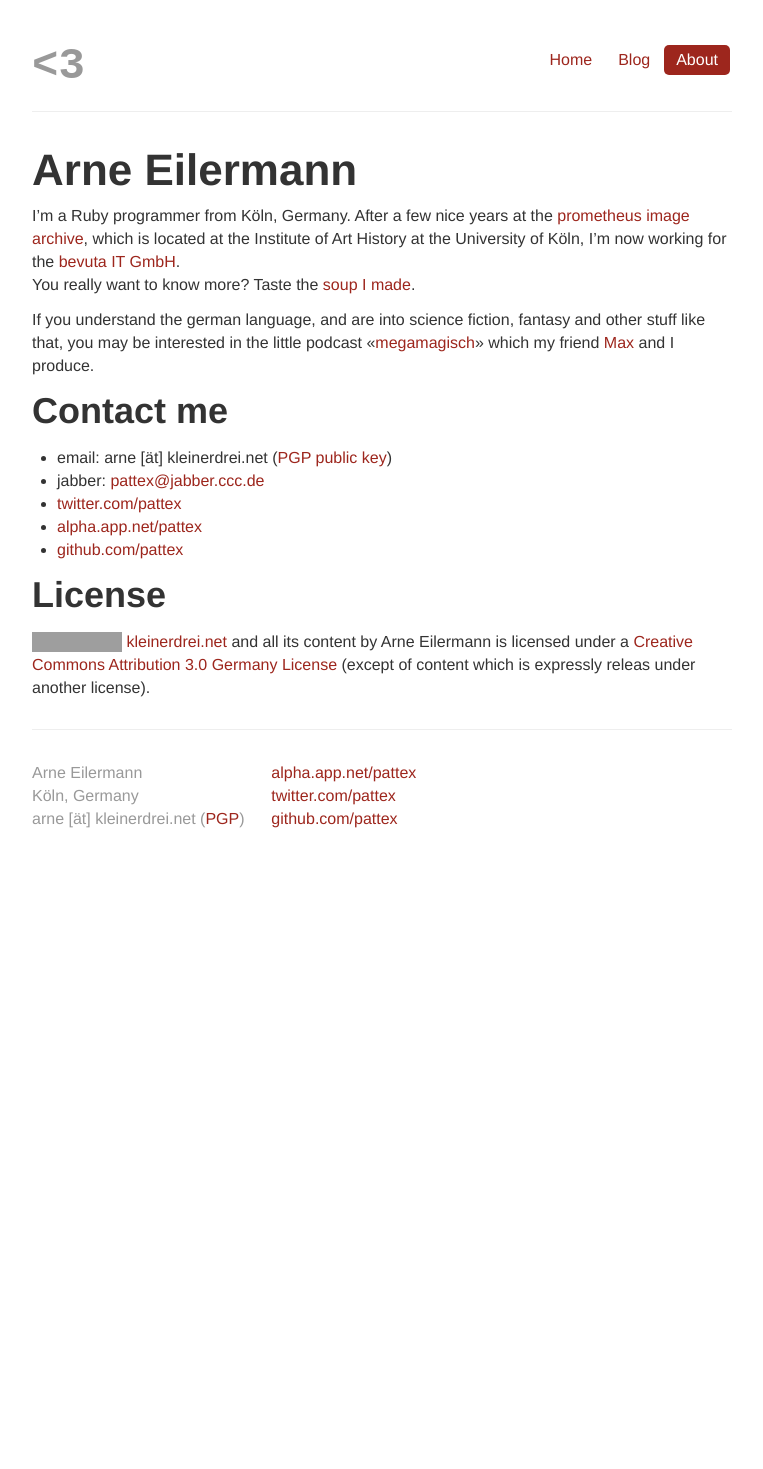
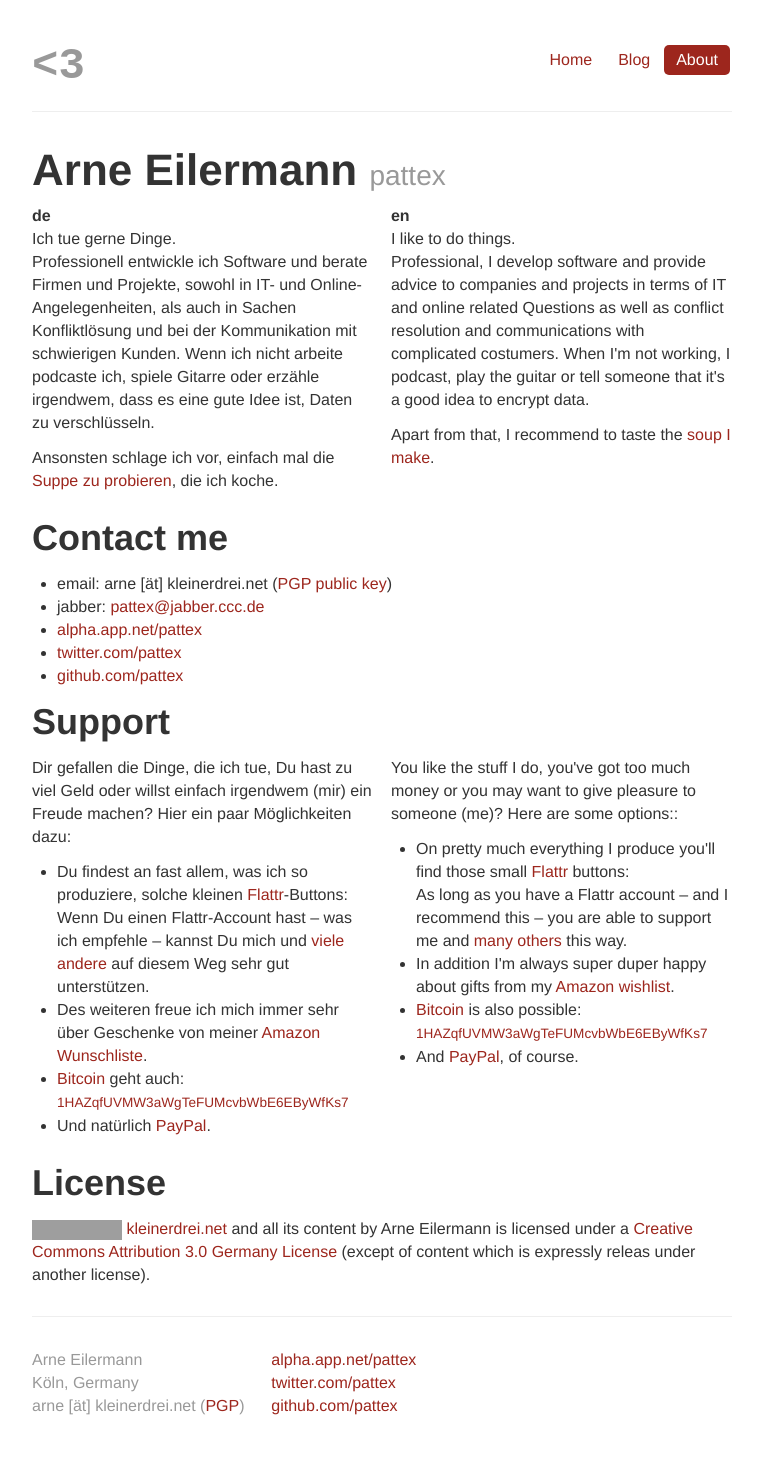
Before and after one commit to pattex/kleinerdrei.net, a Jekyll site: the page built from about.md, in a window 1280 px wide. Shown: the whole page, without its empty margins (258-1021 px from the left). Built offline with Jekyll 4.4.1, drawn with Linux system fonts in a browser that asks for light colours; comment, search, counter and statistics services are not loaded; before the commit the page ends 900 px from its top, so only the background shows below that; grey boxes are pictures that could not be loaded.

Commit message:
Added a support section and some more to the about page. Also I changed the headline of the frontpage.

```diff
--- a/about.md
+++ b/about.md
@@ -2,21 +2,85 @@
 layout: default
 title: About Arne Eilermann
 ---
-# Arne Eilermann
+<h1>Arne Eilermann <small>pattex</small></h1>
 
-I'm a Ruby programmer from Köln, Germany. After a few nice years at the [prometheus image archive](http://prometheus-bildarchiv.de/), which is located at the Institute of Art History at the University of Köln, I'm now working for the [bevuta IT GmbH](http://www.bevuta.com/).
-You really want to know more? Taste the [soup I made](http://pattex.soup.io/).
-
-If you understand the german language, and are into science fiction, fantasy and other stuff like that, you may be interested in the little podcast «[megamagisch](http://megamagis.ch/)» which my friend [Max](http://www.verdammtguterkuchen.de/) and I produce.
+<div class="row-fluid">
+  <div class="span6">
+    <strong>de</strong>
+    <p>
+      Ich tue gerne Dinge.<br>
+      Professionell entwickle ich Software und berate Firmen und Projekte, sowohl in IT- und Online-Angelegenheiten, als auch in Sachen Konfliktlösung und bei der Kommunikation mit schwierigen Kunden. Wenn ich nicht arbeite podcaste ich, spiele Gitarre oder erzähle irgendwem, dass es eine gute Idee ist, Daten zu verschlüsseln.
+    </p>
+    <p>
+      Ansonsten schlage ich vor, einfach mal die <a href="http://pattex.soup.io/">Suppe zu probieren</a>, die ich koche.
+    </p>
+  </div>
+  <div class="span6">
+    <strong>en</strong>
+    <p>
+      I like to do things.<br>
+      Professional, I develop software and provide advice to companies and projects in terms of IT and online related Questions as well as conflict resolution and communications with complicated costumers. When I'm not working, I podcast, play the guitar or tell someone that it's a good idea to encrypt data.
+    </p>
+    <p>
+      Apart from that, I recommend to taste the <a href="http://pattex.soup.io/">soup I make</a>.
+    </p>
+  </div>
+</div>
 
 ## Contact me
 
 * email: arne \[ät\] kleinerdrei.net ([PGP public key](http://pgp.mit.edu:11371/pks/lookup?op=get&search=0x397C6A2CC1ACAEE7))
 * jabber: [pattex@jabber.ccc.de](xmpp:pattex@jabber.ccc.de)
+* [alpha.app.net/pattex](https://alpha.app.net/pattex)
 * [twitter.com/pattex](https://twitter.com/pattex/)
-* [alpha.app.net/pattex](https://alpha.app.net/pattex)
 * [github.com/pattex](https://github.com/pattex)
 
+## Support
+
+<div class="row-fluid">
+  <div class="span6">
+    <p>
+      Dir gefallen die Dinge, die ich tue, Du hast zu viel Geld oder willst einfach irgendwem (mir) ein Freude machen? Hier ein paar Möglichkeiten dazu:
+    </p>
+    <ul>
+      <li>
+        Du findest an fast allem, was ich so produziere, solche kleinen <a href="https://flattr.com">Flattr</a>-Buttons:
+        <a class="FlattrButton" style="display:none;" title="kleinerdrei.net &lt;3" href="https://kleinerdrei.net"  data-flattr-uid="pattex" data-flattr-popout="1" data-flattr-button="compact" data-flattr-category="text" data-flattr-language="en_GB">kleinerdrei.net &lt;3</a><br>
+        Wenn Du einen Flattr-Account hast – was ich empfehle – kannst Du mich und <a href="https://flattr.com/catalog" title="Catalog - Flattr.com">viele andere</a> auf diesem Weg sehr gut unterstützen.
+      </li>
+      <li>
+        Des weiteren freue ich mich immer sehr über Geschenke von meiner <a href="http://www.amazon.de/registry/wishlist/SVTTOPEX09XF">Amazon Wunschliste</a>.
+      </li>
+      <li>
+        <a href="http://bitcoin.org/">Bitcoin</a> geht auch: <small><a href="bitcoin:1HAZqfUVMW3aWgTeFUMcvbWbE6EByWfKs7">1HAZqfUVMW3aWgTeFUMcvbWbE6EByWfKs7</a></small>
+      </li>
+      <li>
+        Und natürlich <a href="https://www.paypal.com/cgi-bin/webscr?cmd=_s-xclick&amp;hosted_button_id=9JX9DU47YJUQ8">PayPal</a>.
+      </li>
+    </ul>
+  </div>
+  <div class="span6">
+    <p>
+      You like the stuff I do, you've got too much money or you may want to give pleasure to someone (me)? Here are some options::
+    </p>
+    <ul>
+      <li>
+        On pretty much everything I produce you'll find those small <a href="https://flattr.com">Flattr</a> buttons:
+        <a class="FlattrButton" style="display:none;" title="kleinerdrei.net &lt;3" href="https://kleinerdrei.net"  data-flattr-uid="pattex" data-flattr-popout="1" data-flattr-button="compact" data-flattr-category="text" data-flattr-language="en_GB">kleinerdrei.net &lt;3</a><br>
+        As long as you have a Flattr account – and I recommend this – you are able to support me and <a href="https://flattr.com/catalog" title="Catalog - Flattr.com">many others</a> this way.
+      </li>
+      <li>
+        In addition I'm always super duper happy about gifts from my <a href="http://www.amazon.de/registry/wishlist/SVTTOPEX09XF">Amazon wishlist</a>.
+      </li>
+      <li>
+        <a href="http://bitcoin.org/">Bitcoin</a> is also possible: <small><a href="bitcoin:1HAZqfUVMW3aWgTeFUMcvbWbE6EByWfKs7">1HAZqfUVMW3aWgTeFUMcvbWbE6EByWfKs7</a></small>
+      </li>
+      <li>
+        And <a href="https://www.paypal.com/cgi-bin/webscr?cmd=_s-xclick&amp;hosted_button_id=9JX9DU47YJUQ8">PayPal</a>, of course.
+      </li>
+    </ul>
+  </div>
+</div>
 
 ## License
 
```
Also changed, not shown: index.html (+5 -5 lines).
